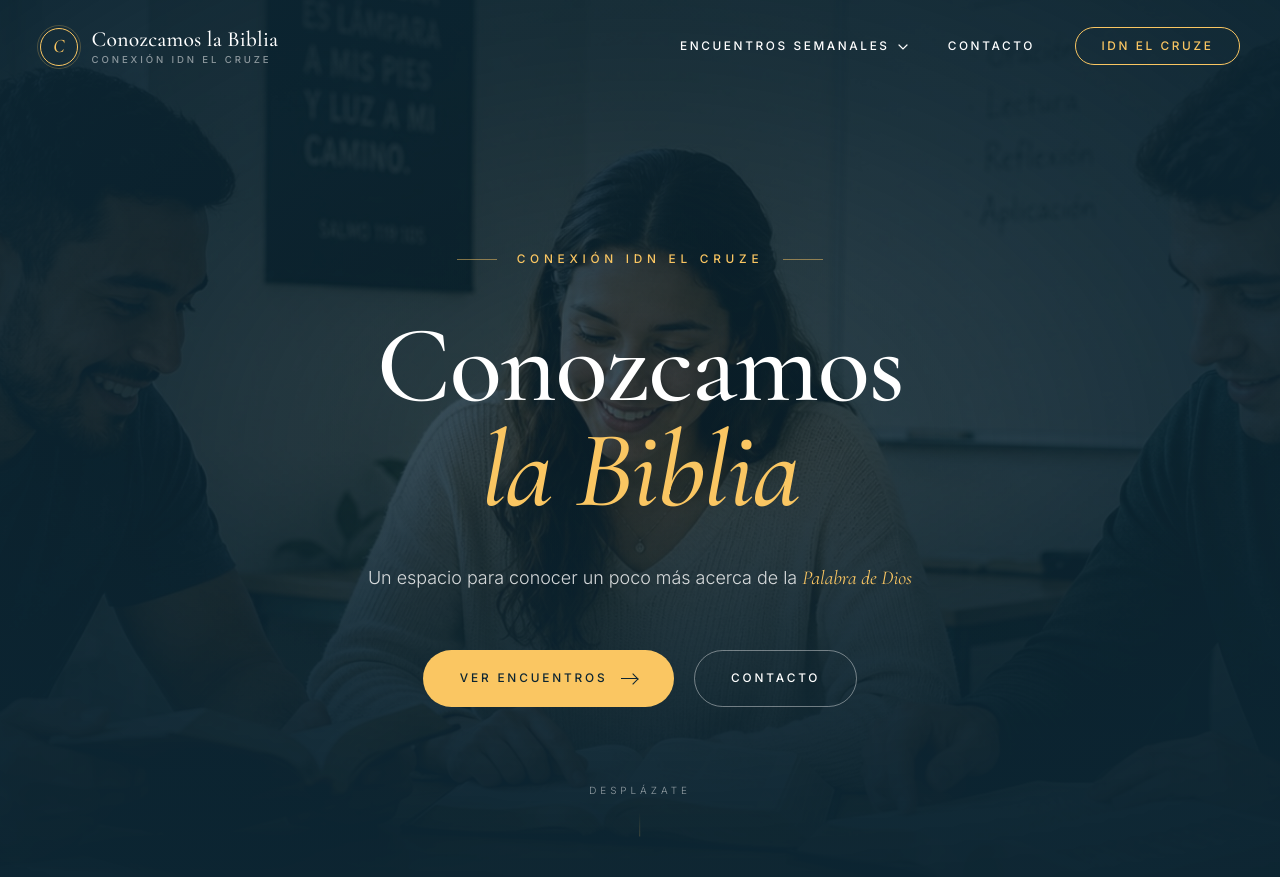
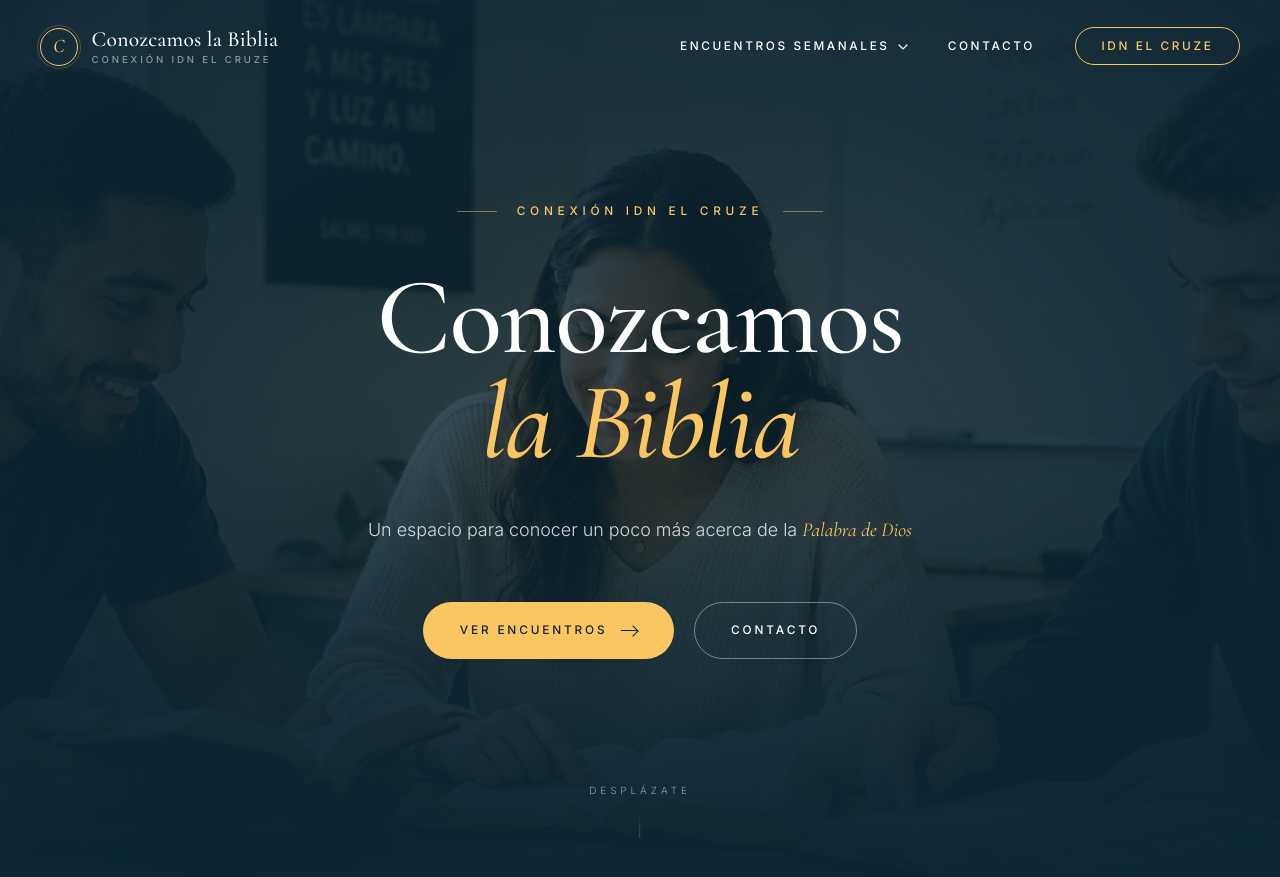
Before and after one commit to iporoma/conozcamoslabiblia, a Jekyll site: the page built from index.html, in a window 1280 px wide and 900 px high. Shown: the top 877 px of the window. Built offline with Jekyll 4.4.1, drawn with Linux system fonts in a browser that asks for light colours.

Commit message:
Decrease padding in hero, section, and contact styles
Reduced padding in various sections for a more compact layout.

```diff
--- a/assets/css/style.css
+++ b/assets/css/style.css
@@ -284,7 +284,7 @@
   align-items: center;
   justify-content: center;
   overflow: hidden;
-  padding: 8rem 2rem 5rem;
+  padding: 2rem 2rem 5rem;
 }
 
 .hero__bg {
@@ -493,7 +493,7 @@
 
 section {
   position: relative;
-  padding: 8rem 2rem;
+  padding: 2rem 2rem;
 }
 
 .container { max-width: 1400px; margin: 0 auto; }
@@ -1057,7 +1057,7 @@
 
 .contact {
   background: var(--jungle-deep);
-  padding: 8rem 2rem;
+  padding: 2rem 2rem;
   position: relative;
 }
 
```
